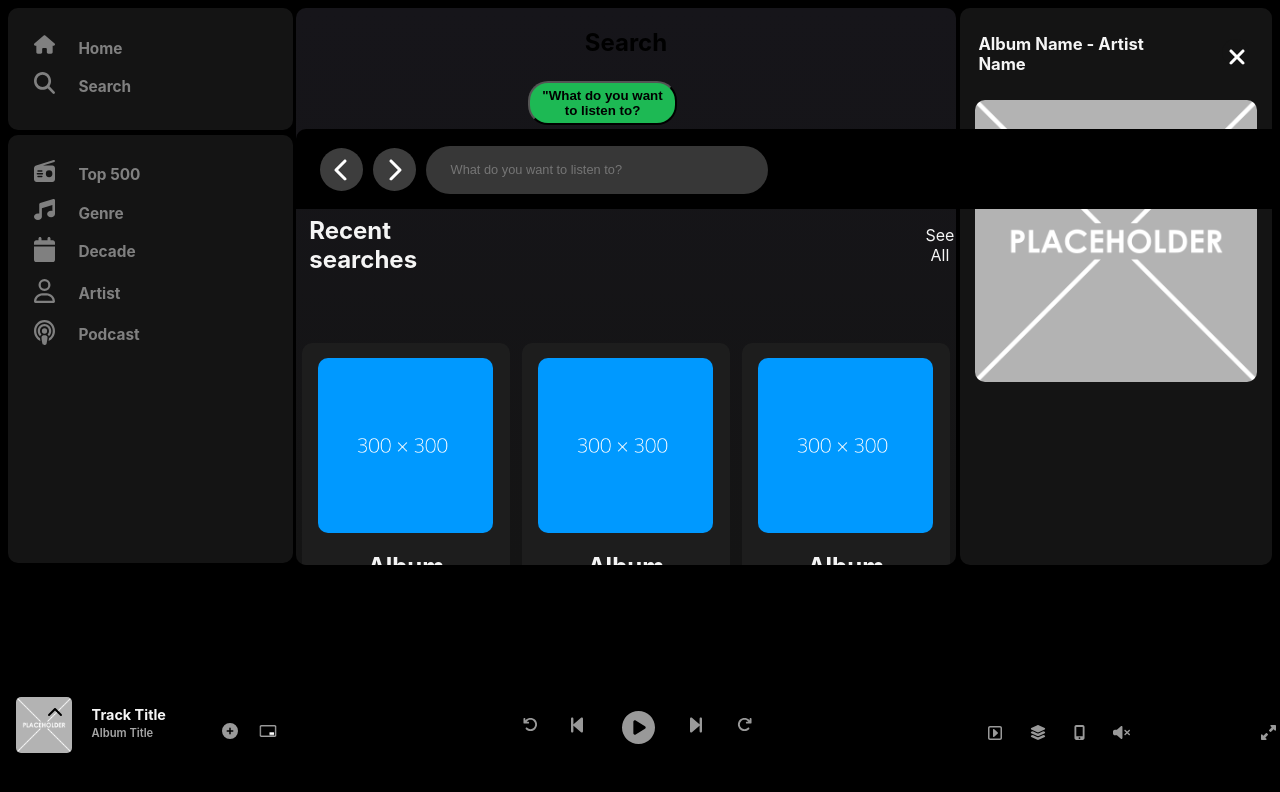
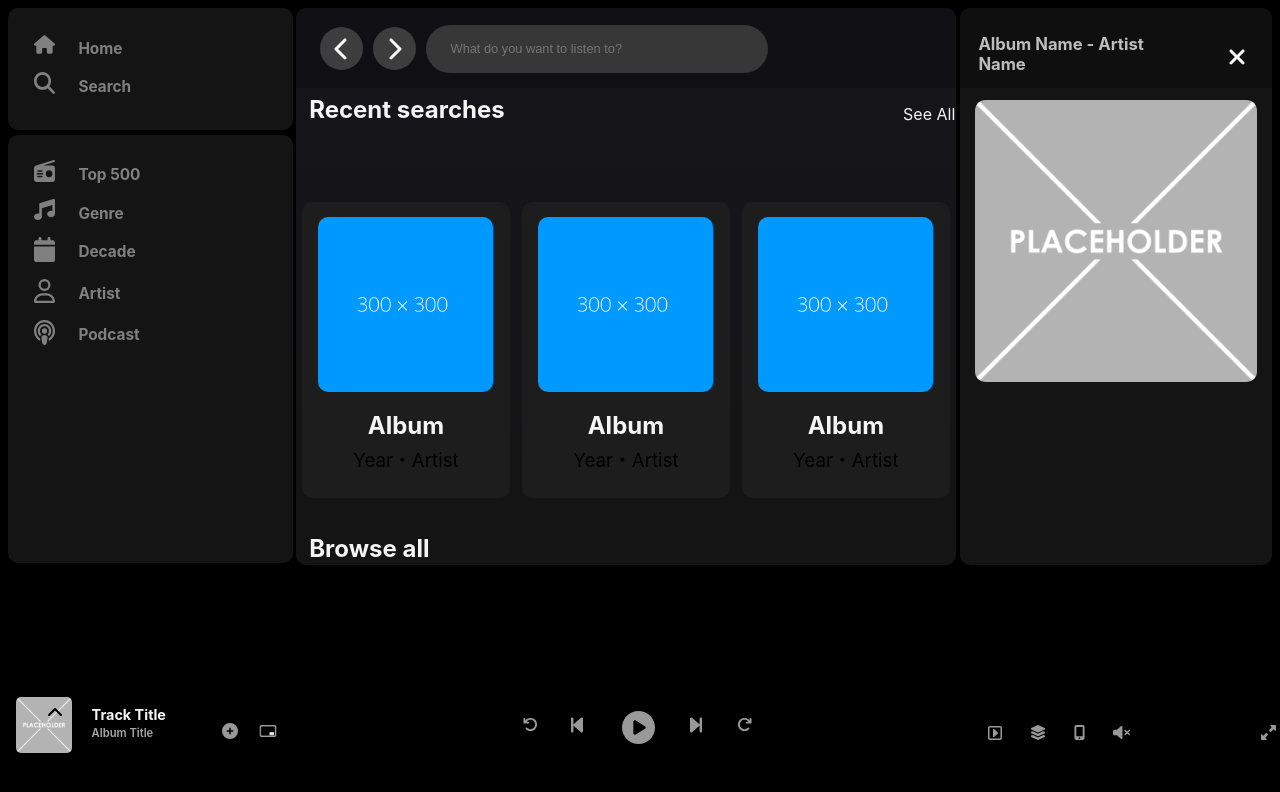
Before and after one commit to ma-boles/SpotifyApp, a React (Create React App) app in the folder my-spotify500-app/: page /Search in a window 1280 px wide. Shown: the top 792 px of the page. Built offline with nearby package versions, Linux system fonts and the light colour scheme.

Commit message:
git commit -m "updated styles"

```diff
--- a/my-spotify500-app/src/styles/Search.css
+++ b/my-spotify500-app/src/styles/Search.css
@@ -1,4 +1,6 @@
-
+.search--mobile--div {
+    display: none;
+}
 p {
     color: whitesmoke;
 }
@@ -6,7 +8,6 @@ p {
 .search--header {
     margin-top: 0px;
     height: 5em;
-    background-color: none;
     border-top-left-radius: 10px;
     border-top-right-radius: 10px;
     background-color: none;
@@ -14,8 +15,7 @@ p {
 
 
 .search--nav {
-    /*background-color: rgba(0, 0, 0, 0.185);*/
-    background-color: black;
+    background-color: rgba(0, 0, 0, 0.23);
     width: 100%;
     height: 5em;
     border-top-left-radius: 10px;
@@ -61,9 +61,9 @@ p {
 .search--h2 {
     margin: 0px;
     text-align: left;
+    width: 90%;
     color: whitesmoke;
     margin-left: 2%;
-    margin-right: 75%;
     margin-top: 1%;
 }
 
@@ -96,6 +96,7 @@ p {
     }
     .search--mobile--div {
         text-align: left;
+        display: block;
     }
     .search--mobile--h2 {
         color: whitesmoke;
```
